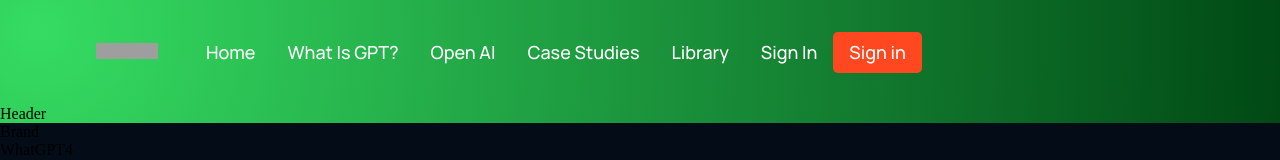
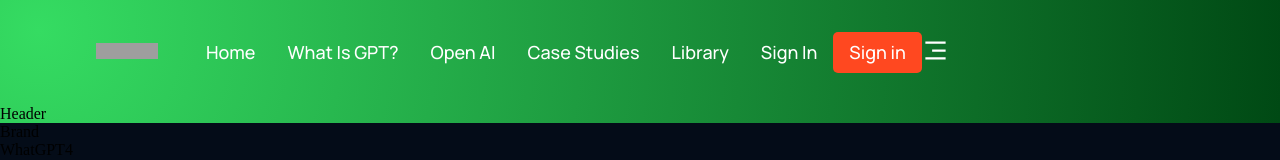
Before and after one commit to Kex55/project_1_ui_ux, a React (Create React App) app: page / in a window 1280 px wide. Shown: the top 160 px of the page. Built offline with nearby package versions, Linux system fonts and the light colour scheme; grey boxes are pictures that could not be loaded; the HTML template or start-up script is replaced by a standard one.

Commit message:
Navbar menu

```diff
--- a/src/components/navbar/Navbar.jsx
+++ b/src/components/navbar/Navbar.jsx
@@ -1,9 +1,21 @@
-import React from 'react';
+import React, { useState } from 'react';
 import {RiMenu3Line, RiCloseLine} from 'react-icons/ri';
 import './navbar.css';
 import logo from '../../assets/logo.svg';
 
+const Menu = () => (
+  <>
+  <p><a href="#home">Home</a></p>
+  <p><a href="#wgpt4">What is GPT?</a></p>
+  <p><a href="#possibility">Open AI</a></p>
+  <p><a href="#features">Case studies</a></p>
+  <p><a href="#blog">Library</a></p>
+  </>
+)
+
 const Navbar = () => {
+  const [toggleMenu, setToggleMenu] = useState(false);
+
   return (
     <div className='gpt4_navbar'>
       <div className='gpt4_navbar-links'>
@@ -11,15 +23,25 @@
           <img src={logo} alt="logo" />
         </div>
         <div className='gpt4_navbar-links_container'>
-          <p><a href="#home">Home</a></p>
-          <p><a href="#wgpt4">What is GPT?</a></p>
-          <p><a href="#possibility">Open AI</a></p>
-          <p><a href="#features">Case studies</a></p>
-          <p><a href="#blog">Library</a></p>
+          <Menu/>
         </div>
         <div className='gpt4_navbar-sign'>
           <p>Sign in</p>
           <button type='button'>Sign in</button>
+        </div>
+        <div className='gpt4_navbar-menu'>
+          {toggleMenu
+            ? <RiCloseLine color='#fff' size={27} onClick={()=> setToggleMenu(false)}/>
+            : <RiMenu3Line color='#fff' size={27} onClick={()=> setToggleMenu(true)}/>
+          }
+          {toggleMenu && (
+            <div className='gpt4_navbar-menu_container scale-up-center'>
+              <div className='gpt4_navbar-menu_container-links'>
+                <Menu/>
+              </div>
+            </div>
+          )
+          }
         </div>
       </div>
     </div>
```
